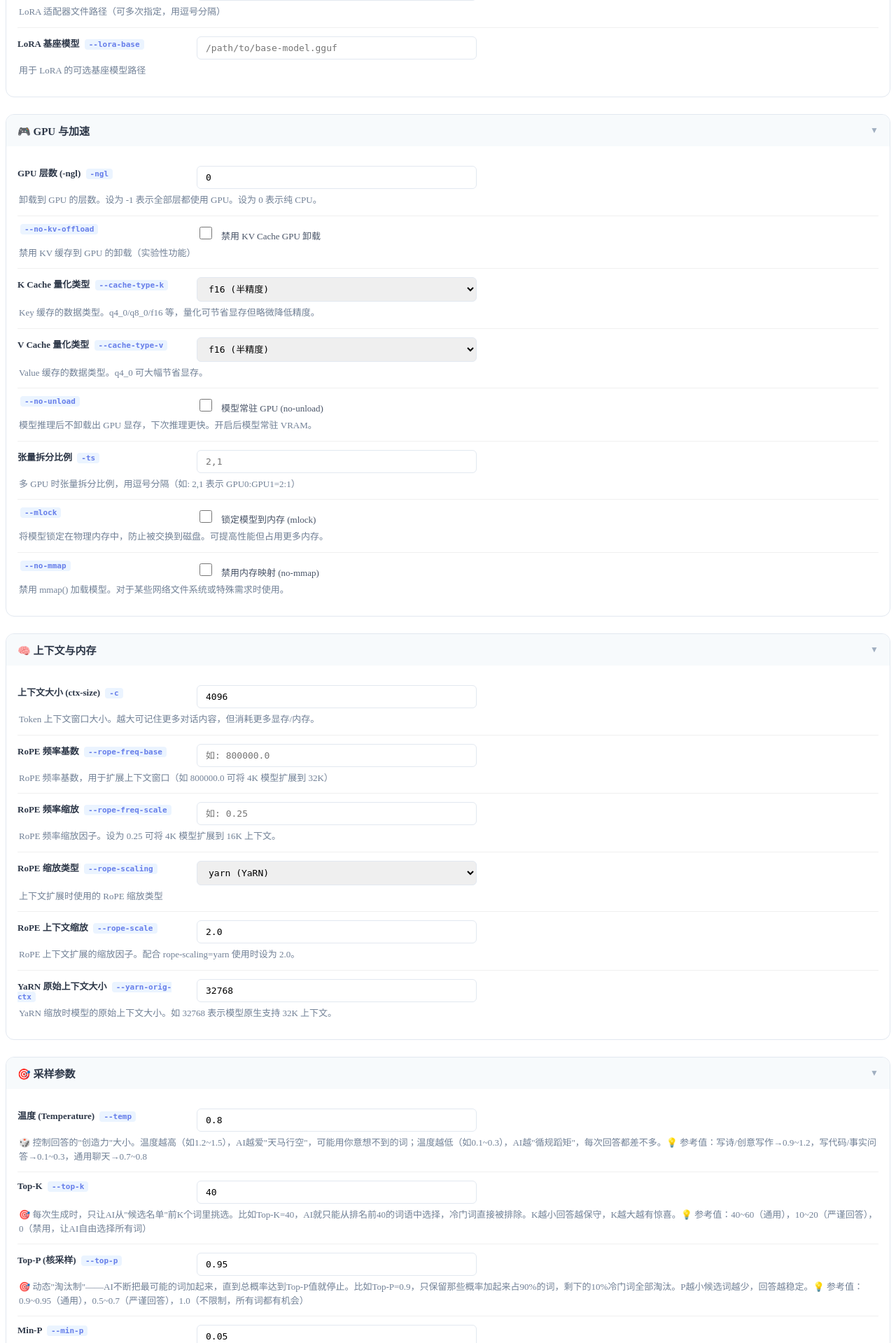
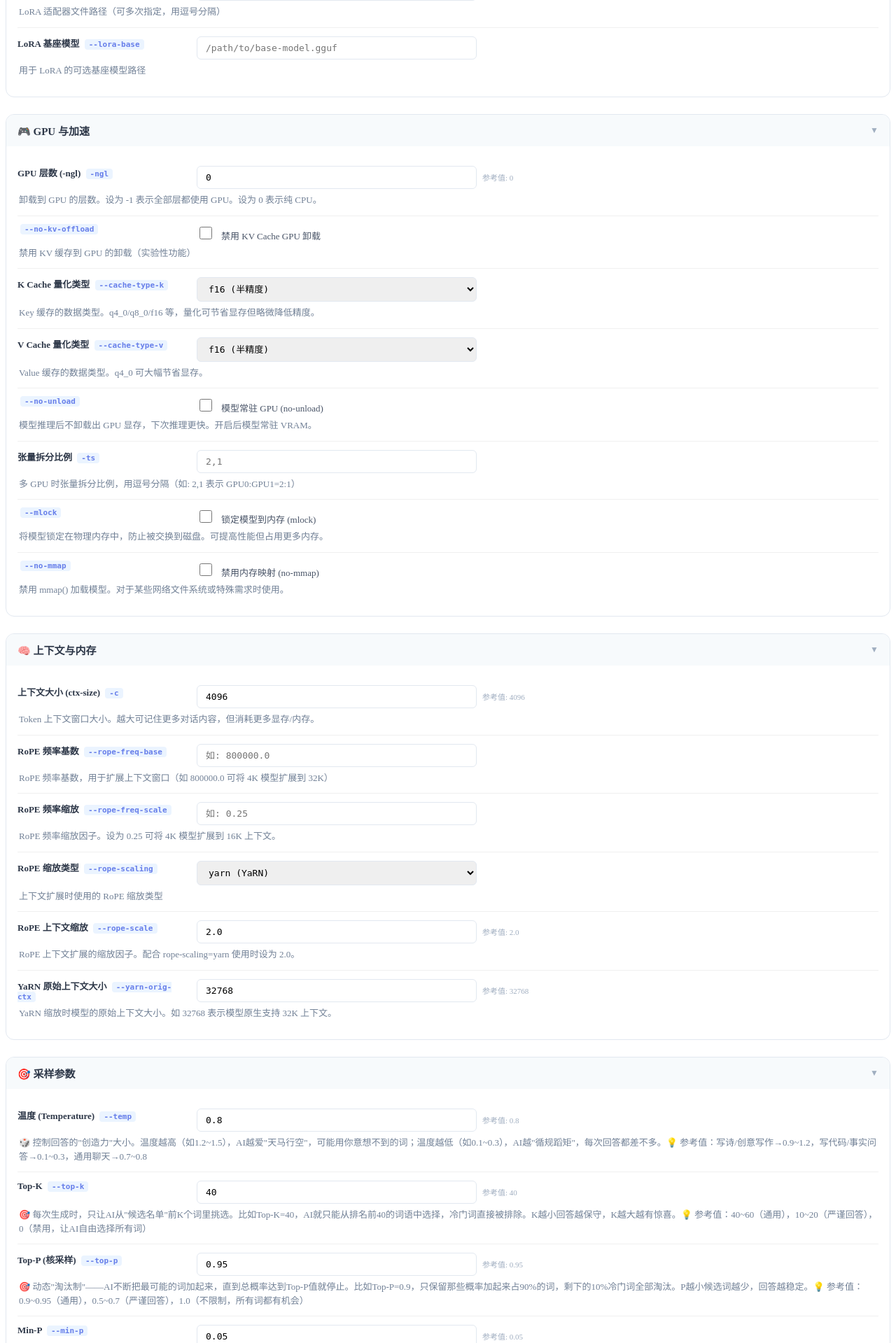
Before and after one commit to CHENBIN-1979/llamapanel, a FastAPI app: page /api/server/page in a window 1280 px wide. Shown: the part 608-2527 px from the top of the page at 70% size. Run offline with FastAPI, Linux system fonts and the light colour scheme; parts of the project's set-up code (start-up, migrations or seed data) failed here and were passed over.

Commit message:
feat: 在数值输入框后面显示参考值

```diff
--- a/backend/templates/server.html
+++ b/backend/templates/server.html
@@ -171,6 +171,12 @@
 	        padding-left: 2px;
 	        line-height: 1.5;
 	        width: 100%;
+	    }
+	    .param-ref {
+	        font-size: 11px;
+	        color: #a0aec0;
+	        margin-left: 8px;
+	        white-space: nowrap;
 	    }
     .param-input { flex: 1; min-width: 200px; }
     .param-input input[type="text"],
@@ -549,7 +555,11 @@
                 const min = param.min !== undefined ? ` min="${param.min}"` : '';
                 const max = param.max !== undefined ? ` max="${param.max}"` : '';
                 const step = param.step !== undefined ? ` step="${param.step}"` : '';
-                inputHtml = `<input type="number" id="param-${key}" value="${escapeHtml(currentVal)}" placeholder="${escapeHtml(param.placeholder || '')}"${min}${max}${step} onchange="onParamChange('${key}')">`;
+                const refVal = param.default !== undefined ? param.default : '';
+                inputHtml = `<input type="number" id="param-${key}" value="${escapeHtml(currentVal)}" placeholder="${escapeHtml(param.placeholder || '')}"${min}${max}${step} onchange=\"onParamChange('${key}')\">`;
+                if (refVal !== '') {
+                    inputHtml += `<span class="param-ref">参考值: ${escapeHtml(String(refVal))}</span>`;
+                }
                 break;
 
             case 'checkbox':
```
Lines whose indentation alone changed are shown as unchanged.
